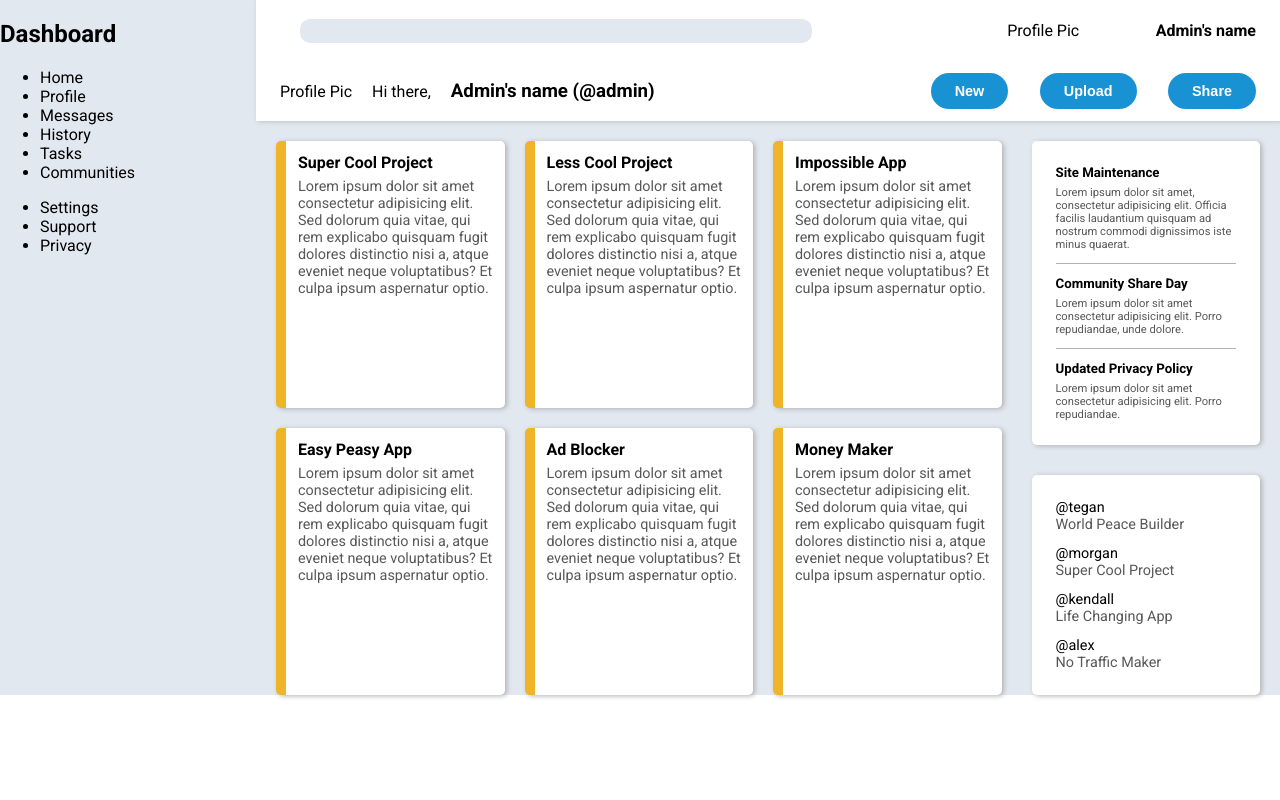
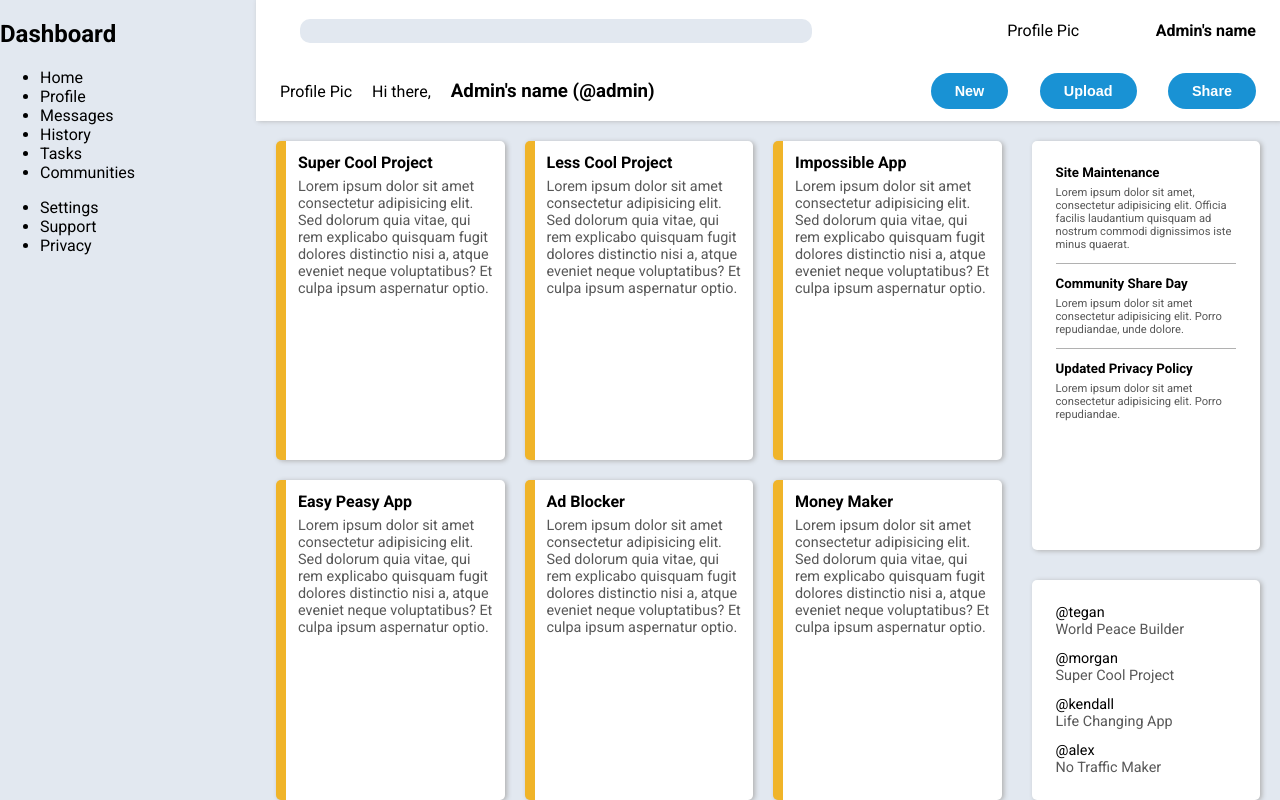
Before and after one commit to GonzaloPiombi/dashboard-grid, a plain HTML site: page index.html in a window 1280 px wide. Drawn offline with Linux system fonts and the light colour scheme; some icons are missing; a web font is replaced by a local one.

Commit message:
Expand the page to be 100vh

```diff
--- a/styles.css
+++ b/styles.css
@@ -15,7 +15,8 @@ p {
   background-color: #e2e8f0;
   display: grid;
   grid-template-columns: 1fr 4fr;
-  grid-template-rows: 1fr;
+  grid-template-rows: auto 1fr;
+  height: 100vh;
 }
 
 header {
```
